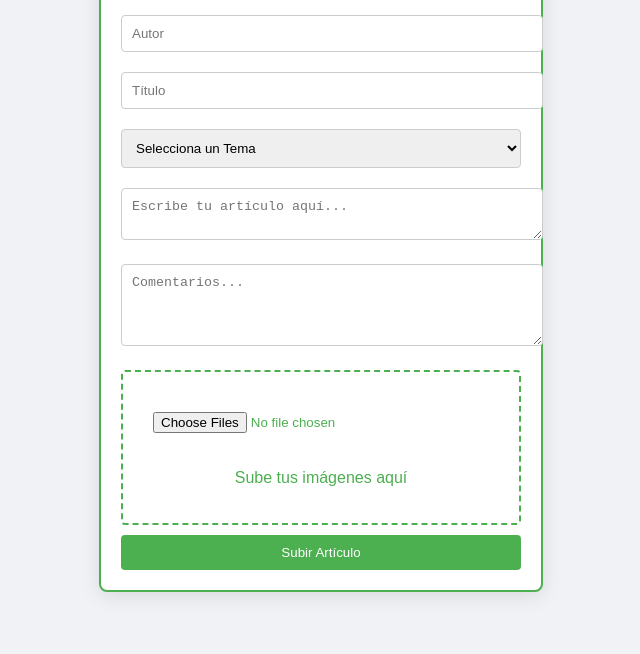
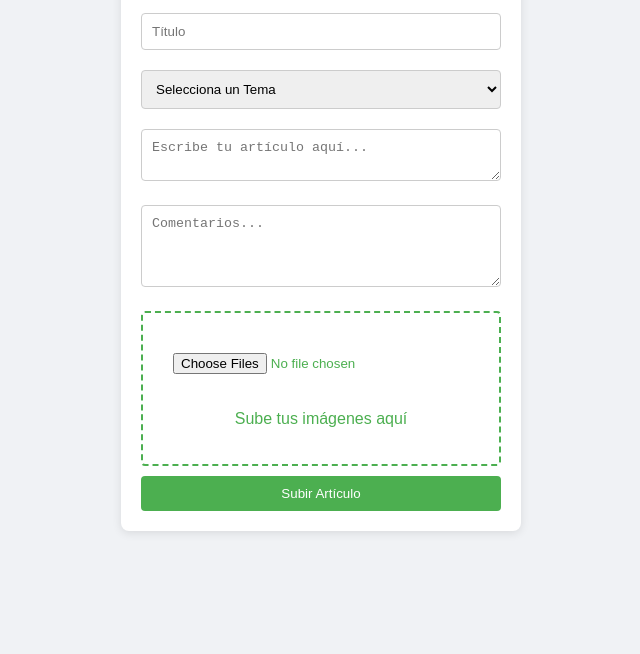
Before and after one commit to Leo07102004/DisArq-FrontendProyecto-BarraganGomezMontoya, a plain HTML site: page upload_article.html in a window 1280 px wide. Shown: the part 146-800 px from the top of the page, without its empty margins (319-959 px from the left). Drawn offline with Linux system fonts and the light colour scheme.

Commit message:
Update upload_article.html

```diff
--- a/upload_article.html
+++ b/upload_article.html
@@ -1,71 +1,10 @@
-<!-- upload_article.html -->
 <!DOCTYPE html>
 <html lang="es">
 <head>
     <meta charset="UTF-8">
     <meta name="viewport" content="width=device-width, initial-scale=1.0">
     <title>Subir Artículo</title>
-    <style>
-        body {
-            font-family: Arial, sans-serif;
-            background-color: #f0f2f5;
-            margin: 0;
-            padding: 0;
-            display: flex;
-            justify-content: center;
-            align-items: center;
-            height: 100vh;
-        }
-        .container {
-            background-color: white;
-            padding: 20px;
-            border-radius: 8px;
-            box-shadow: 0 4px 20px rgba(0, 0, 0, 0.1);
-            width: 400px;
-            border: 2px solid #4CAF50;
-        }
-        h2 {
-            text-align: center;
-            color: #4CAF50;
-            margin-bottom: 20px;
-        }
-        input, textarea, select {
-            width: 100%;
-            padding: 10px;
-            margin: 10px 0;
-            border: 1px solid #ccc;
-            border-radius: 4px;
-            transition: border-color 0.3s;
-        }
-        input:focus, select:focus, textarea:focus {
-            border-color: #4CAF50;
-            outline: none;
-        }
-        button {
-            width: 100%;
-            padding: 10px;
-            background-color: #4CAF50;
-            color: white;
-            border: none;
-            border-radius: 4px;
-            cursor: pointer;
-            transition: background-color 0.3s;
-        }
-        button:hover {
-            background-color: #45a049;
-        }
-        .file-upload {
-            border: 2px dashed #4CAF50;
-            padding: 20px;
-            text-align: center;
-            color: #4CAF50;
-            border-radius: 4px;
-            margin: 10px 0;
-        }
-        .file-upload:hover {
-            background-color: #e8f5e9;
-        }
-    </style>
+    <link rel="stylesheet" href="styles_upload_article.css"> <!-- Enlace al CSS existente -->
 </head>
 <body>
     <div class="container">
@@ -78,7 +17,7 @@
             <option value="videojuegos">Videojuegos</option>
             <option value="carros">Carros</option>
             <option value="noticias">Noticias</option>
-            <!-- Agrega más temas despues-->
+            <!-- Agrega más temas después -->
         </select>
         <textarea placeholder="Escribe tu artículo aquí..." required></textarea>
         <textarea placeholder="Comentarios..." rows="4"></textarea>
```
